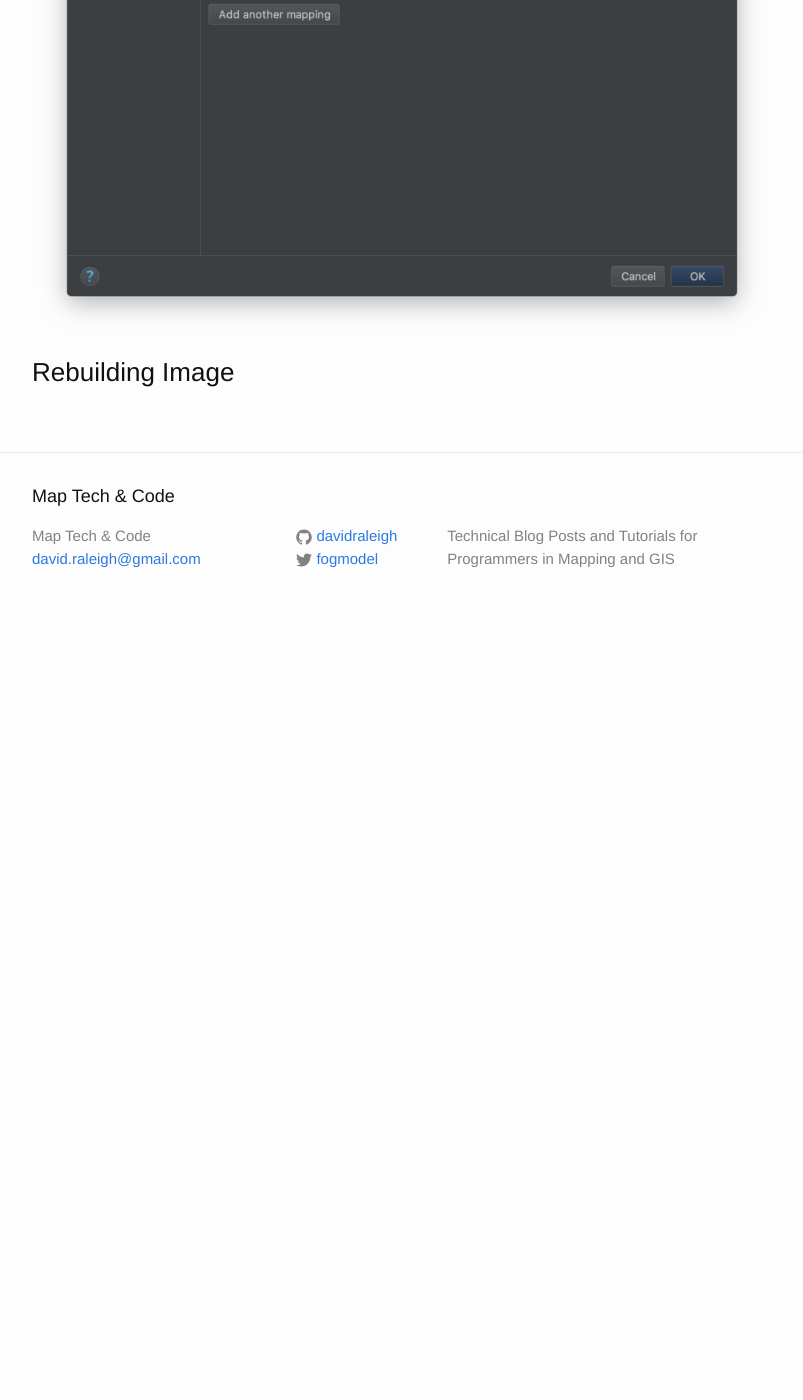
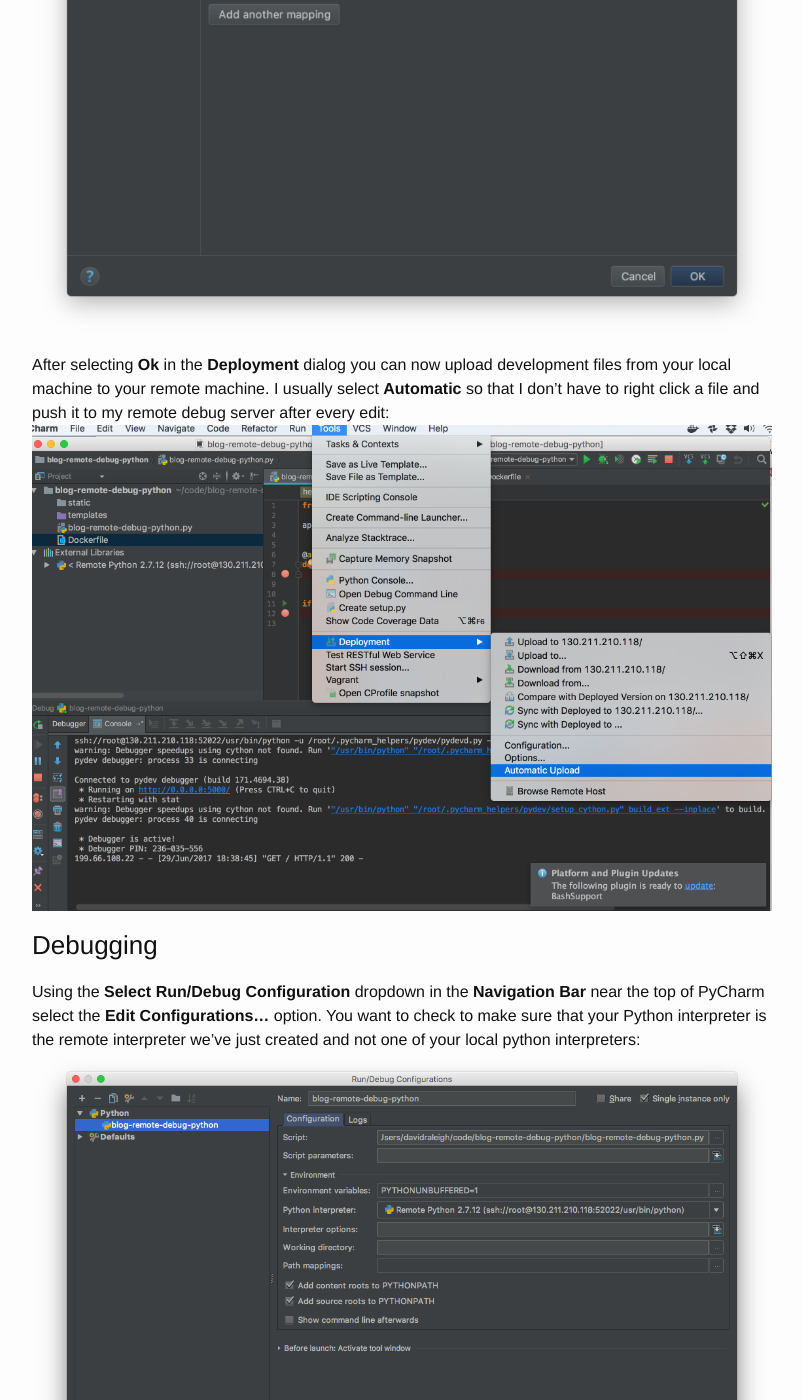
Before and after one commit to davidraleigh/davidraleigh.github.io, a Jekyll site: the page built from _posts/2017-06-27-Debug-Remote-Docker-Container-PyCharm.md, in a window 1280 px wide and 1400 px high, scrolled down 11565 px. Shown: the whole window, without its empty margins (238-1041 px from the left). Built offline with Jekyll 4.4.1, drawn with Linux system fonts in a browser that asks for light colours; our own code applies the rules of GitHub Pages for plain Markdown files; comment, search, counter and statistics services are not loaded; before the commit the page ends 12195 px from its top, so only the background shows below that.

Commit message:
Update 2017-06-27-Debug-Remote-Docker-Container-PyCharm.md

```diff
--- a/_posts/2017-06-27-Debug-Remote-Docker-Container-PyCharm.md
+++ b/_posts/2017-06-27-Debug-Remote-Docker-Container-PyCharm.md
@@ -164,6 +164,14 @@ In the `Add Server` dialog give your server a name and from the `Type` dropdown
 In the `Deployment` dialog, the `Connection` tab should be filled out similarily to the the `Configure Remote Python Interpreter` dialog. for the `Root Path` field select the base path for this tutorial. Once you've filled out the fields press the `Test FTP connection...` button to confirm you're able to connect:
 ![deployment](https://github.com/davidraleigh/davidraleigh.github.io/blob/master/assets/pycharm-remote-debug/deployment.png)
 
-The *Mappings* tab in the *Deployment* diaglog should look the same as the Project Path Mappings from above:
+The __Mappings__ tab in the __Deployment__ diaglog should look the same as the Project Path Mappings from above:
 ![Deployment Path Mappings](https://github.com/davidraleigh/davidraleigh.github.io/blob/master/assets/pycharm-remote-debug/deployment_path_mapping.png)
+
+After selecting __Ok__ in the __Deployment__ dialog you can now upload development files from your local machine to your remote machine. I usually select __Automatic__ so that I don't have to right click a file and push it to my remote debug server after every edit:
+![automatic upload](https://github.com/davidraleigh/davidraleigh.github.io/blob/master/assets/pycharm-remote-debug/automatic_upload.png)
+
+### Debugging
+Using the __Select Run/Debug Configuration__ dropdown in the __Navigation Bar__ near the top of PyCharm select the __Edit Configurations...__ option. You want to check to make sure that your Python interpreter is the remote interpreter we've just created and not one of your local python interpreters:
+![debug settings](https://github.com/davidraleigh/davidraleigh.github.io/blob/master/assets/pycharm-remote-debug/debug_settings.png)
+
 ### Rebuilding Image
```
